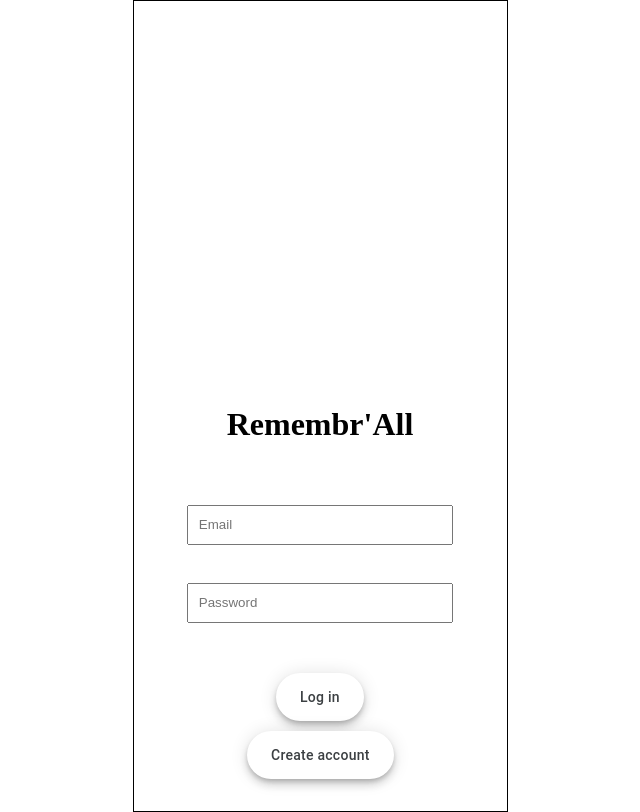
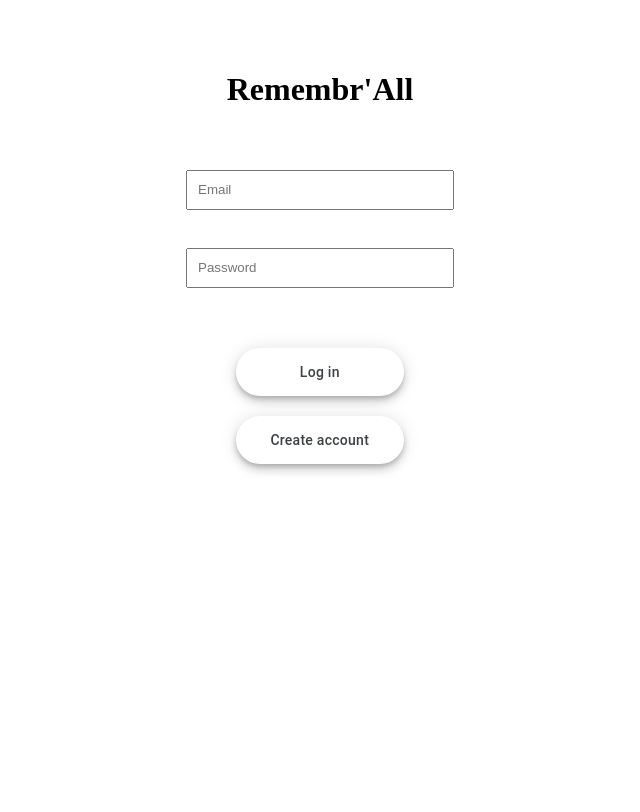
Before and after one commit to katribu/Remembrall-FrontEnd, a React (Create React App) app: page /login in a window 1280 px wide. Shown: the whole page, without its empty margins (320-960 px from the left). Built offline with nearby package versions, Linux system fonts and the light colour scheme.

Commit message:
updated css and calculated distance in Map

```diff
--- a/src/App.css
+++ b/src/App.css
@@ -7,19 +7,13 @@ body,html{
   margin: 0;
 }
 
-.App {
-  text-align: center;
-}
-
 .mainDiv {
   display: flex;
   flex-direction:column;
-  margin: 0 auto;
-  border: 1px solid black;
+  margin: 30px auto;
   max-width: 375px;
   text-align: center;
-  padding: 30% 20px;
-  max-height: 812px;
+  padding:20px;
 
 }
 
@@ -43,7 +37,7 @@ body,html{
   justify-content: center;
   letter-spacing: .25px;
   line-height: normal;
-  max-width: 50%;
+  width: 50%;
   overflow: visible;
   padding: 2px 24px;
   position: relative;
@@ -62,11 +56,14 @@ body,html{
   background: #F6F9FE;
   color: #174ea6;
 }
-
-button {
-  margin: 10px auto;
+.logInBtn{
+  margin: 0 auto 20px;
+  width: 50%;
 }
 
+.buttonDiv{
+  padding: 20px 0;
+}
 
 .loginInputs{
   display: flex;
--- a/src/components/LogIn.js
+++ b/src/components/LogIn.js
@@ -2,7 +2,7 @@ import React from "react"
 import { getLoginToken } from "../functions/fetch"
 import { Link } from 'react-router-dom';
 import '../App.css';
-import { Smoke } from "./Smoke";
+// import { Smoke } from "./Smoke";
 
 export function LogIn(props) {
 
@@ -59,7 +59,7 @@ export function LogIn(props) {
 
     return (
         <div className="mainDiv">
-            <Smoke />
+            {/* <Smoke/> */}
             <div>
                 <h1>Remembr'All</h1>
             </div>
@@ -88,7 +88,7 @@ export function LogIn(props) {
             </div>
 
             <div className="buttonDiv">
-                <button className='linkButton' onClick={handleLoginAttempt}>Log in</button>
+                <button className='linkButton logInBtn' onClick={handleLoginAttempt}>Log in</button>
                 <div>
                     <Link to="/signup" className='linkButton'>Create account</Link>
                 </div>
--- a/src/components/Map.js
+++ b/src/components/Map.js
@@ -1,5 +1,5 @@
 // For the Markers to show up in React version 18+ need to import as "MarkerF" due to the App running strict mode.
-import { GoogleMap, MarkerF, StandaloneSearchBox, Circle, LoadScriptNext } from '@react-google-maps/api';
+import { GoogleMap, MarkerF, StandaloneSearchBox, Circle, LoadScriptNext, DistanceMatrixService } from '@react-google-maps/api';
 import React from 'react';
 
 const MY_MAP_KEY = 'AIzaSyCO2T57yToSRLuaPbtEaQqNV26wpK4i0EY';
@@ -20,7 +20,7 @@ export default function Map(props) {
   const [searchBox, setSearchBox] = React.useState(null);
 
   const onMapLoad = () => {
-    navigator.geolocation.getCurrentPosition(
+    navigator.geolocation.watchPosition(
       ({ coords: { latitude: lat, longitude: lng } }) => {
         setCurrentLocation({ lat, lng });
       }
@@ -81,6 +81,26 @@ export default function Map(props) {
             onClick={() => alert(`Your current position is: Latitude: ${defaultProps.center.lat} Longtitude: ${defaultProps.center.lng}`)}
           />
 
+          <DistanceMatrixService
+          options={{
+                    destinations: [location],
+                    origins: [currentLocation],
+                    travelMode: "WALKING",
+                  }}
+          callback = {(response) => {
+            console.log(response)
+            const distanceText = response.rows[0].elements[0].distance.text
+            const distanceValue = response.rows[0].elements[0].distance.value
+            const diffRadiusandTotalDistance = distanceValue-Number(slidervalue)
+            console.log(distanceText,distanceValue)
+            console.log(diffRadiusandTotalDistance)
+
+            if(distanceValue === diffRadiusandTotalDistance){
+              console.log('You have reached your destination radius. Remember to do task.')
+            }
+          }}
+          />
+
           {/* Marker that comes from the search field.
           <MarkerF
             position={location}
```
